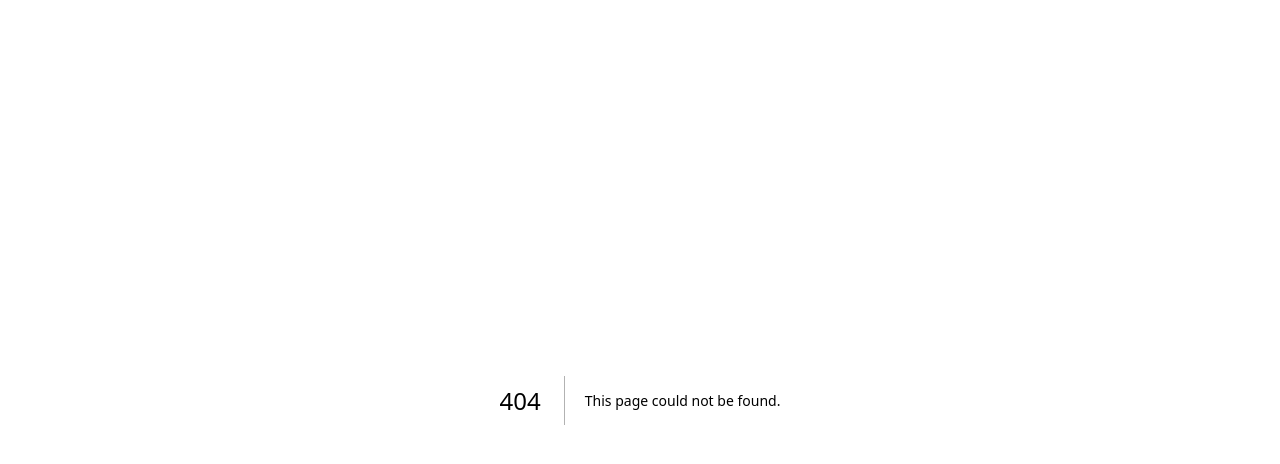
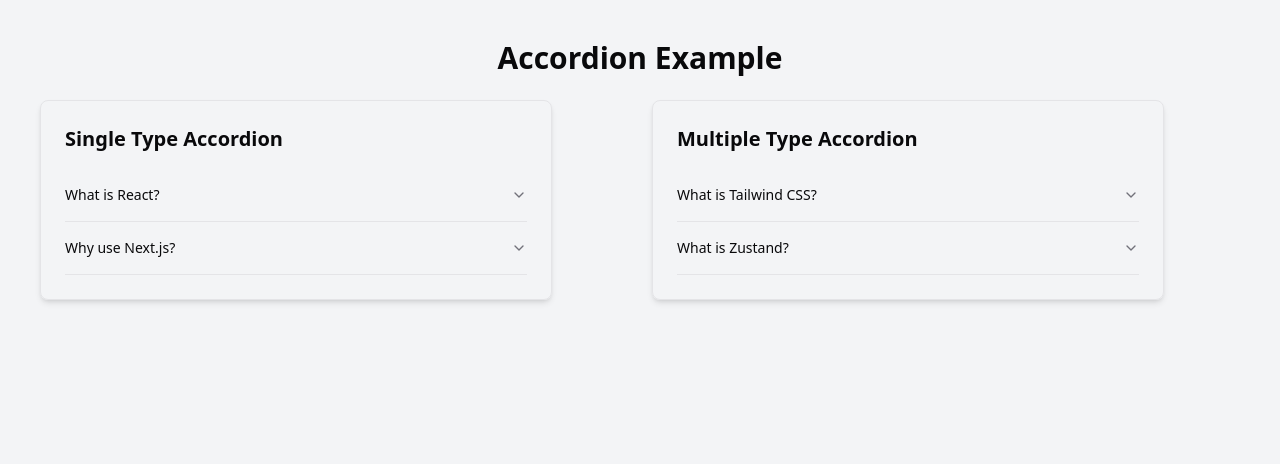
Before and after one commit to gibeom0218/shadcnUI, a Next.js app: page /AccordionPage in a window 1280 px wide. Before the commit this address had no page. Shown: the top 464 px of the page. Built offline with nearby package versions, Linux system fonts and the light colour scheme.

Commit message:
Feat : Accordion 페이지

```diff
--- /dev/null
+++ b/src/app/AccordionPage/page.tsx
@@ -0,0 +1,63 @@
+import {
+  Accordion,
+  AccordionContent,
+  AccordionItem,
+  AccordionTrigger,
+} from '@/components/ui/accordion';
+
+const SingleAccordion = () => {
+  return (
+    <div className="w-full max-w-lg rounded-lg border p-6 shadow-md">
+      <h2 className="mb-4 text-xl font-semibold">Single Type Accordion</h2>
+      <Accordion type="single" collapsible>
+        <AccordionItem value="item-1">
+          <AccordionTrigger>What is React?</AccordionTrigger>
+          <AccordionContent>
+            React is a JavaScript library for building user interfaces.
+          </AccordionContent>
+        </AccordionItem>
+        <AccordionItem value="item-2">
+          <AccordionTrigger>Why use Next.js?</AccordionTrigger>
+          <AccordionContent>
+            Next.js enables server-side rendering and static site generation.
+          </AccordionContent>
+        </AccordionItem>
+      </Accordion>
+    </div>
+  );
+};
+
+const MultipleAccordion = () => {
+  return (
+    <div className="w-full max-w-lg rounded-lg border p-6 shadow-md">
+      <h2 className="mb-4 text-xl font-semibold">Multiple Type Accordion</h2>
+      <Accordion type="multiple">
+        <AccordionItem value="item-1">
+          <AccordionTrigger>What is Tailwind CSS?</AccordionTrigger>
+          <AccordionContent>
+            Tailwind CSS is a utility-first CSS framework.
+          </AccordionContent>
+        </AccordionItem>
+        <AccordionItem value="item-2">
+          <AccordionTrigger>What is Zustand?</AccordionTrigger>
+          <AccordionContent>
+            Zustand is a small, fast, and scalable state management library.
+          </AccordionContent>
+        </AccordionItem>
+      </Accordion>
+    </div>
+  );
+};
+
+const AccordionPage = () => {
+  return (
+    <div className="min-h-screen bg-gray-100 p-10">
+      <h1 className="mb-6 text-center text-3xl font-bold">Accordion Example</h1>
+      <div className="grid gap-6 md:grid-cols-2">
+        <SingleAccordion />
+        <MultipleAccordion />
+      </div>
+    </div>
+  );
+};
+export default AccordionPage;
--- a/src/app/page.tsx
+++ b/src/app/page.tsx
@@ -28,8 +28,8 @@ export default function Home() {
             <Link href={'/DialogPage'} className="text-blue-500 underline">
               Go To Dialog Page
             </Link>
-            <Link href={'/ButtonPage'} className="text-blue-500 underline">
-              Go To Modal Page
+            <Link href={'/AccordionPage'} className="text-blue-500 underline">
+              Go To Accordion Page
             </Link>
             <Link href={'/ButtonPage'} className="text-blue-500 underline">
               Go To Dropdown Page
```
